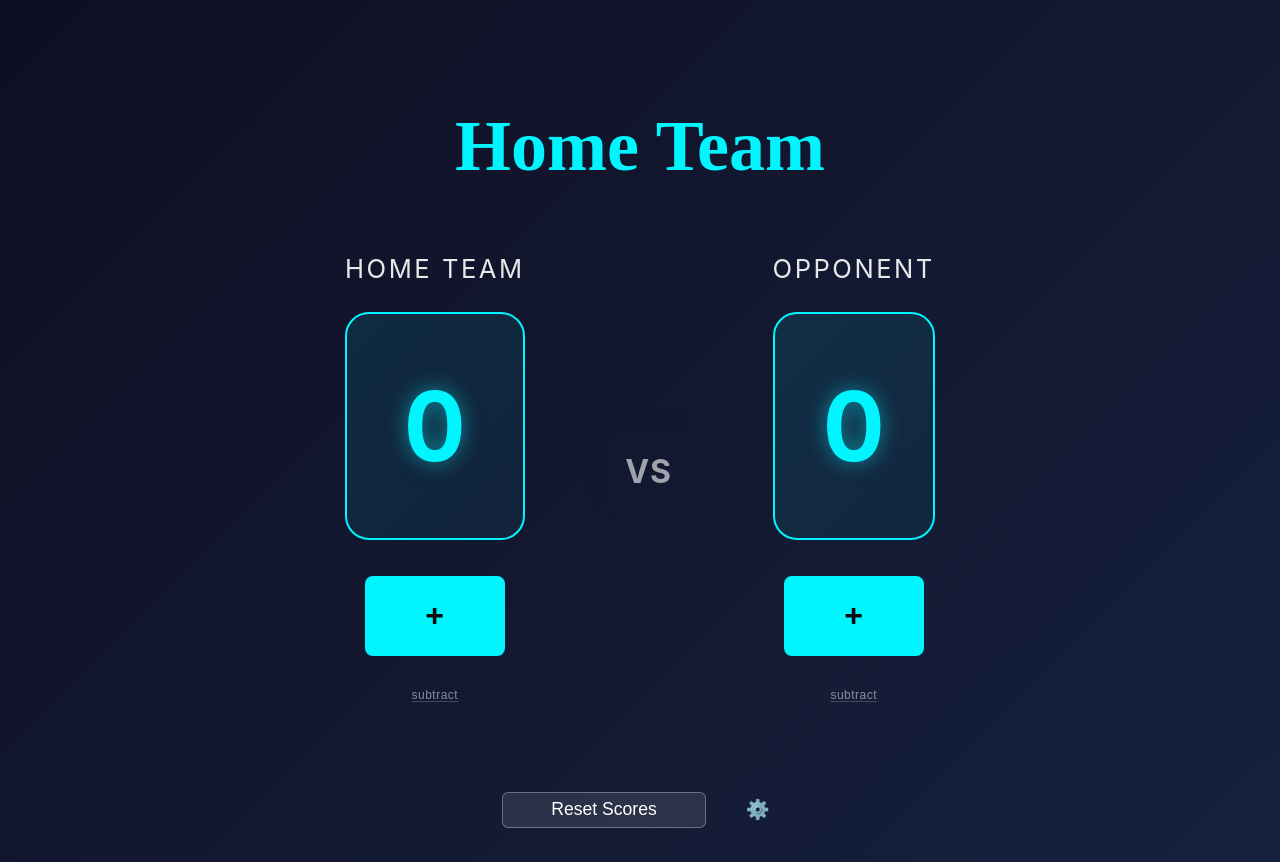
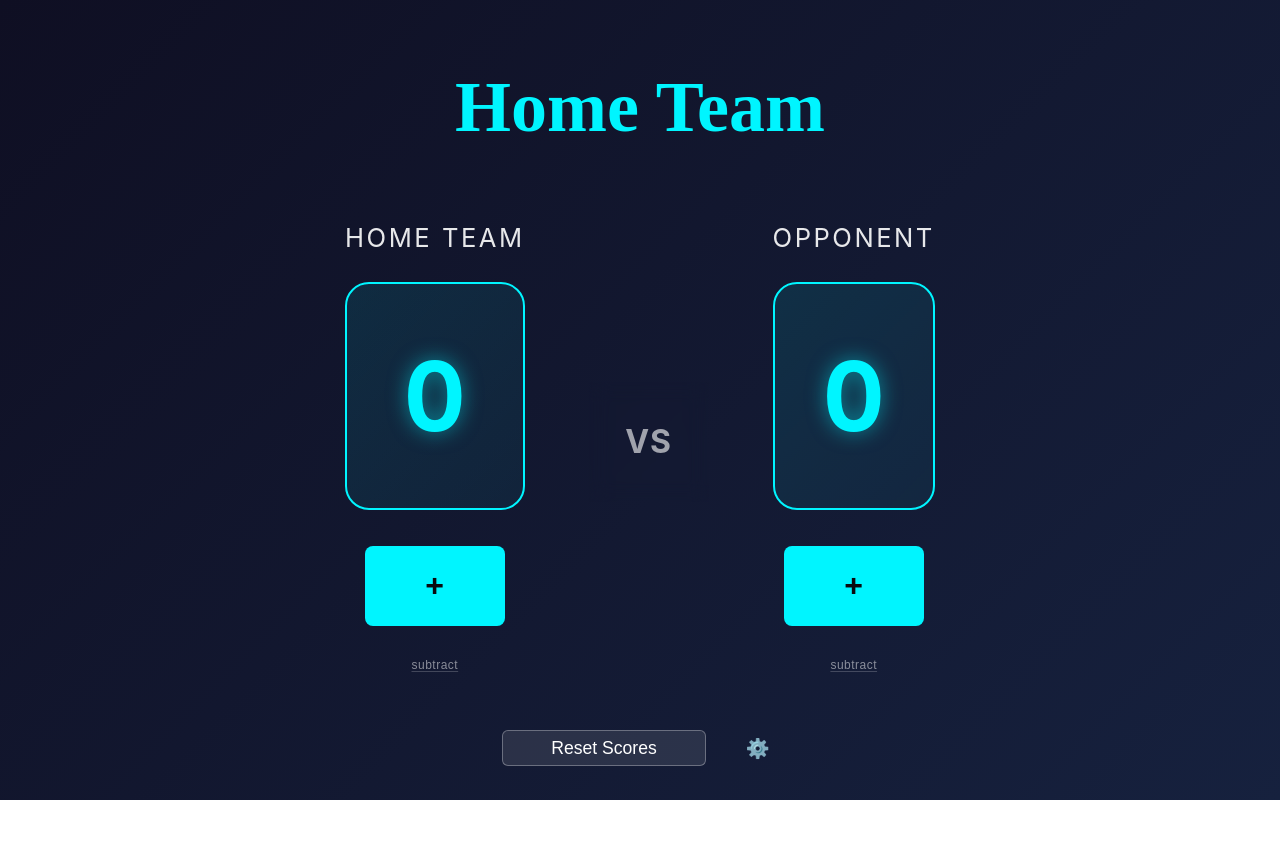
Before and after one commit to fkaltman/scoreboard-for-everyone, a React (Vite) app: page / in a window 1280 px wide. After the commit the page ends 800 px from the top, so only its background shows below. Built offline with nearby package versions, Linux system fonts and the light colour scheme; a web font is replaced by a local one.

Commit message:
style: desktop style padding fix

```diff
--- a/src/App.css
+++ b/src/App.css
@@ -370,6 +370,10 @@ body {
 
 /* Desktop styles */
 @media (min-width: 1024px) {
+  .app-header {
+    margin-top: 4%;
+  }
+
   .app-title {
     font-size: 4.5rem;
   }
@@ -408,6 +412,10 @@ body {
     width: 140px;
     min-height: 80px;
     font-size: 2rem;
+  }
+
+  .app-footer {
+    margin-top: -40px;
   }
 
   .reset-button {
```
